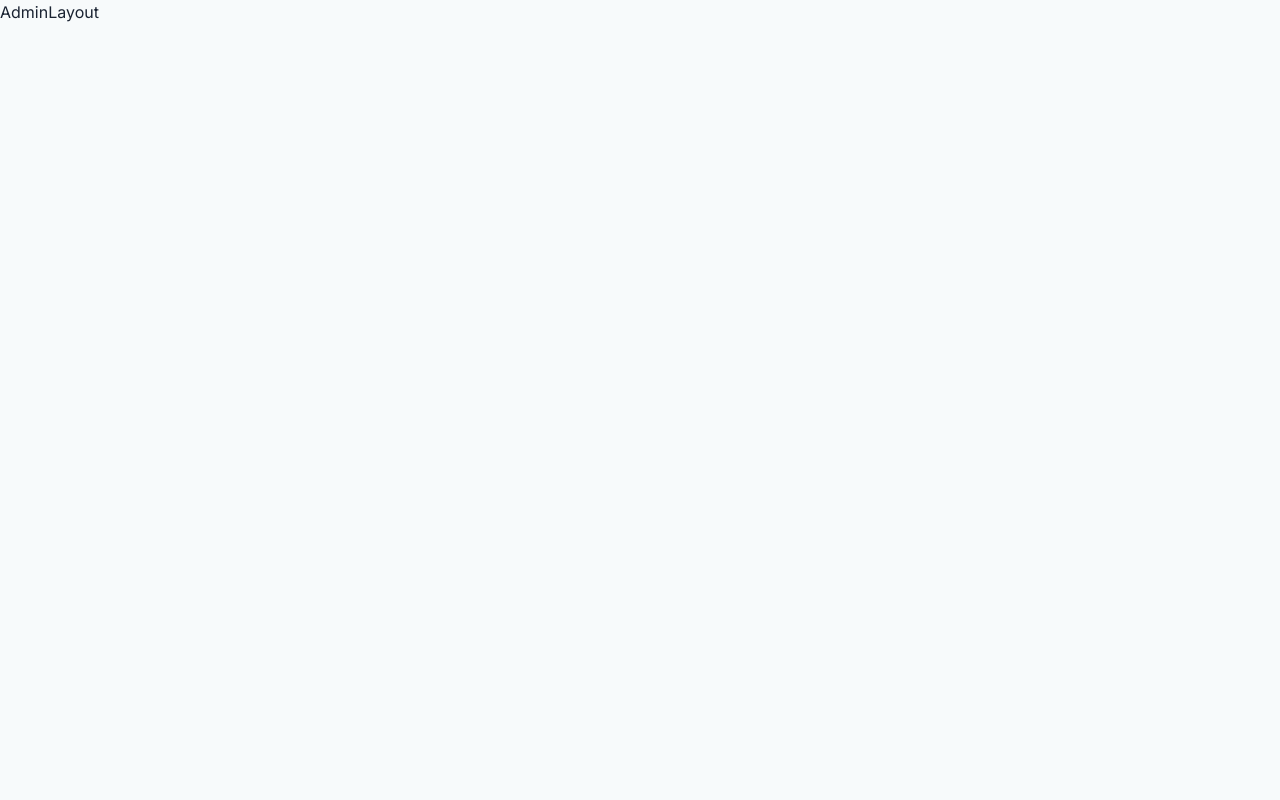
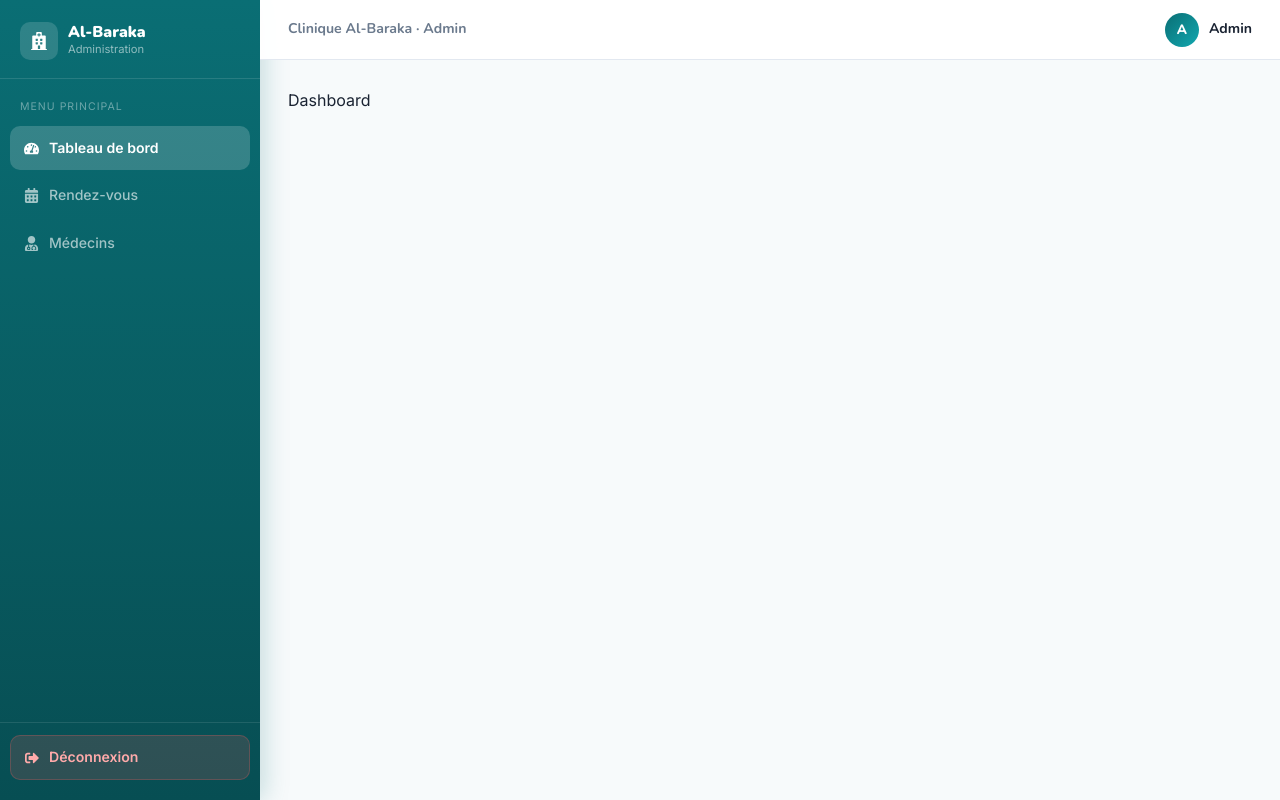
Before and after one commit to MohamedAliRobleh/rendez-vous-clinique, a React (Vite) app: page /admin in a window 1280 px wide. Built offline with nearby package versions, Linux system fonts and the light colour scheme; sample sign-in values are in the browser's storage.

Commit message:
feat: AdminLayout — sidebar + topbar + Outlet

```diff
--- a/src/pages/admin/AdminLayout.jsx
+++ b/src/pages/admin/AdminLayout.jsx
@@ -1 +1,34 @@
-export default function AdminLayout() { return <div>AdminLayout</div> }
+import { Outlet } from 'react-router-dom'
+import AdminSidebar from '../../components/layout/AdminSidebar'
+
+export default function AdminLayout() {
+  return (
+    <div style={{ display: 'flex', minHeight: '100vh', background: 'var(--bg)' }}>
+      <AdminSidebar />
+      <div style={{ flex: 1, overflow: 'auto' }}>
+        {/* Topbar */}
+        <div style={{
+          background: 'rgba(255,255,255,0.95)', backdropFilter: 'blur(10px)',
+          borderBottom: '1px solid var(--border)', padding: '0 28px',
+          height: 60, display: 'flex', alignItems: 'center', justifyContent: 'space-between',
+          position: 'sticky', top: 0, zIndex: 100,
+        }}>
+          <span style={{ fontFamily: 'Nunito, sans-serif', fontWeight: 700, color: 'var(--text-muted)', fontSize: '0.88rem' }}>
+            Clinique Al-Baraka · Admin
+          </span>
+          <div style={{ display: 'flex', alignItems: 'center', gap: 10 }}>
+            <div style={{ width: 34, height: 34, borderRadius: '50%', background: 'linear-gradient(135deg,var(--primary),var(--primary-light))', display: 'flex', alignItems: 'center', justifyContent: 'center', color: '#fff', fontFamily: 'Nunito, sans-serif', fontWeight: 800, fontSize: '0.85rem' }}>
+              A
+            </div>
+            <span style={{ fontFamily: 'Nunito, sans-serif', fontWeight: 700, fontSize: '0.88rem', color: 'var(--text)' }}>Admin</span>
+          </div>
+        </div>
+
+        {/* Page content */}
+        <main style={{ padding: '28px' }}>
+          <Outlet />
+        </main>
+      </div>
+    </div>
+  )
+}
```
